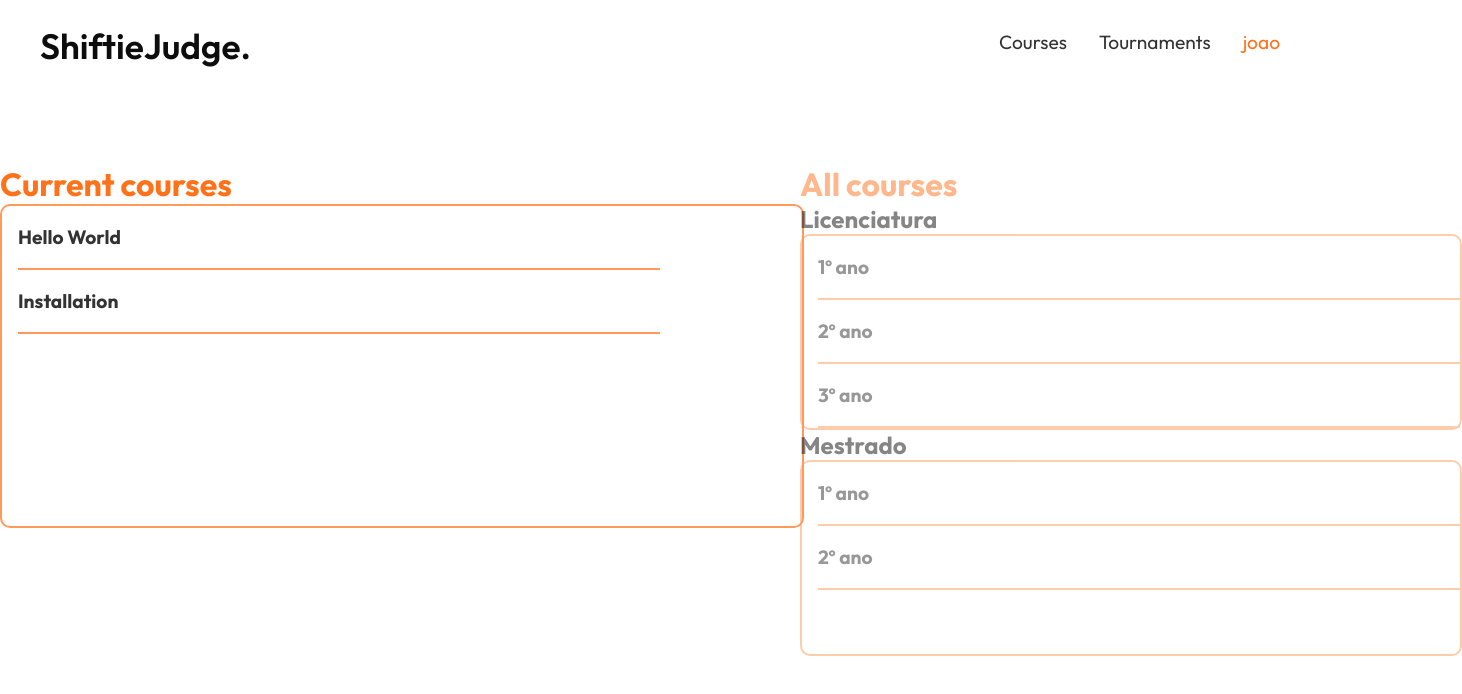
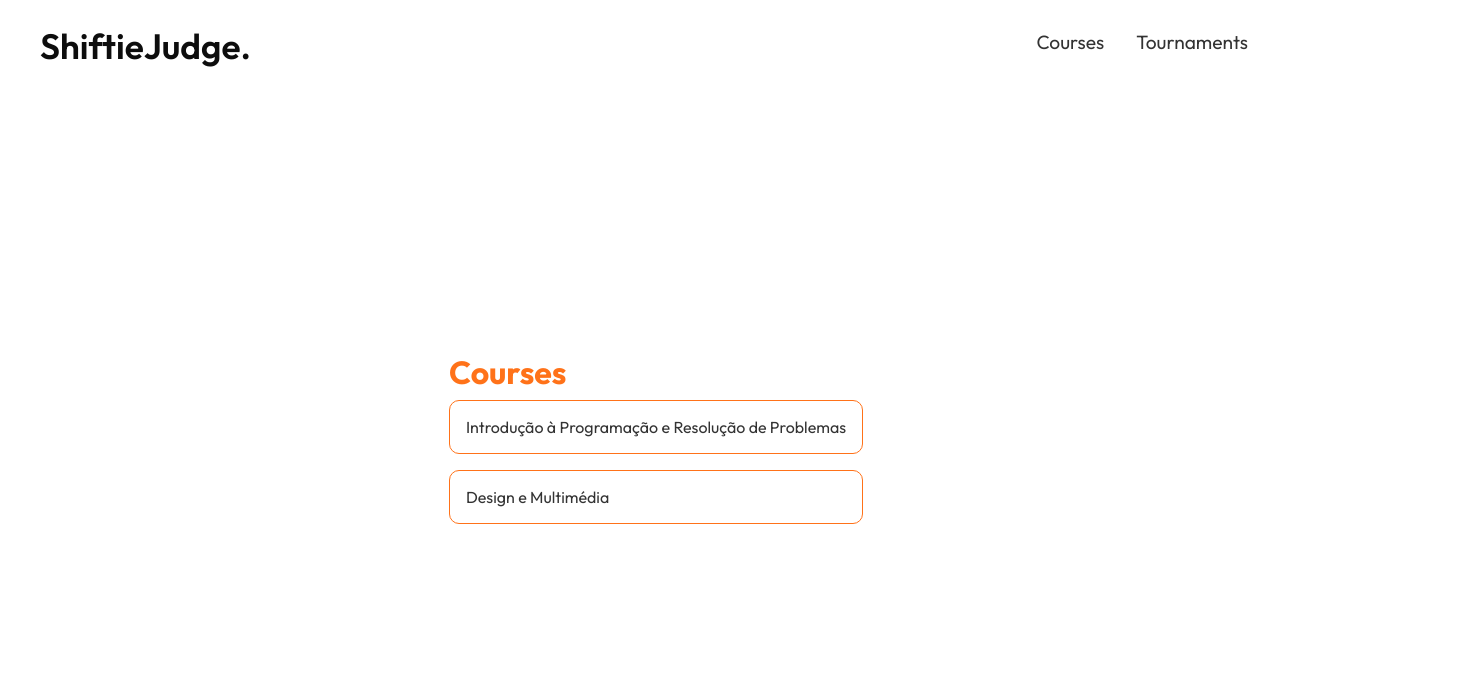
Before and after one commit to SamuelCarinhas/shiftie-judge, a React (Vite) app in the folder frontend/: page /courses in a window 1280 px wide. Shown: the top 694 px of the page, 1462 px wide, since content can reach past the window. Built offline with nearby package versions, Linux system fonts and the light colour scheme.

Commit message:
Add Problem Page

```diff
--- a/frontend/src/components/Components.jsx
+++ b/frontend/src/components/Components.jsx
@@ -4,7 +4,6 @@ import Button from "./Buttons/Button";
 import Login from "./Login/Login";
 import LinkingButton from "./Buttons/LinkingButton";
 import Navbar from "./Navbar/Navbar";
-import List from "./List/List";
 
 
 export {
@@ -13,6 +12,5 @@ export {
     Button,
     LinkingButton,
     Login,
-    Navbar,
-    List
+    Navbar
 }
--- a/frontend/src/components/List/List.css
+++ /dev/null
@@ -1,42 +0,0 @@
-ul {
-    margin: 0;
-    padding: 0;
-    display: flex;
-    flex-direction: column;
-    justify-content: flex-start;
-    list-style-type: none;
-    height: inherit;
-    width: inherit;
-}
-
-li {
-    display: flex;
-    flex-direction: column;
-    height: 4rem;
-    width: inherit;
-}
-
-li:hover {
-    background-color: var(--ora2);
-    opacity: 50%;
-
-}
-
-li .itemLink {
-    display: flex;
-    height: inherit;
-    width: inherit;
-    color: var(--dark-gray1);
-    font-family: 'Outfit', sans-serif;
-    font-weight: 700;
-    font-size: 1.2rem;
-    text-decoration: none;
-    align-items: center;
-    padding-left: 1rem;
-}
-
-.bar {
-    width: 40rem;
-    border: 1px solid var(--ora2);
-    margin-left: 1rem;
-}
--- a/frontend/src/components/List/List.jsx
+++ /dev/null
@@ -1,36 +0,0 @@
-import React from "react";
-import { Link } from "react-router-dom";
-import { useState } from "react";
-import { useEffect } from "react";
-import "./List.css"
-
-function List(props) {
-    const [items, setItems] = useState([]);
-
-    useEffect(() => {
-        setItems(props.items);
-        console.log("hello");
-      }, []);
-
-    const addItem = () => {
-        const newItems = [...items, item.current.value]
-        setItems(() => newItems);
-    }
-
-    const displayItem = (item) => {
-        return (
-            <li key={item.id}>
-                <Link className="itemLink" to={item.link}>{item.name}</Link>
-                <div className="bar"></div>
-            </li>
-        );
-    }
-
-    return (
-        <ul className="listBlock">
-            {items.map(displayItem)}
-        </ul>
-    );
-}
-
-export default List;
--- a/frontend/src/components/Navbar/Navbar.css
+++ b/frontend/src/components/Navbar/Navbar.css
@@ -1,5 +1,5 @@
 .navbar {
-    margin-top: 1rem;
+    margin: 1rem 0 1rem 0;
     width: 100%;
     display: flex;
     flex-direction: row;
--- a/frontend/src/main.jsx
+++ b/frontend/src/main.jsx
@@ -1,16 +1,17 @@
 import React from 'react'
 import ReactDOM from 'react-dom/client'
-import { LandingPage, LoginPage, AllCoursesPage, DecisionPage } from './pages/Pages'
+import { LandingPage, LoginPage, AllCoursesPage, DecisionPage, ProblemPage } from './pages/Pages'
 import './index.css'
 import { BrowserRouter, Route, Routes } from "react-router-dom"
 
 ReactDOM.createRoot(document.getElementById('root')).render(
   <BrowserRouter>
     <Routes>
-      <Route path="/" element={<LandingPage/>}/>
-      <Route path="/login" element={<LoginPage/>}/>
-      <Route path="/courses" element={<AllCoursesPage/>}/>
-      <Route path="/menu" element={<DecisionPage/>}/>
+        <Route path="/" element={<LandingPage/>}/>
+        <Route path="/login" element={<LoginPage/>}/>
+        <Route path="/courses" element={<AllCoursesPage/>}/>
+        <Route path="/menu" element={<DecisionPage/>}/>
+        <Route path="/problem" element={<ProblemPage />}/>
     </Routes>
   </BrowserRouter>,
 )
--- a/frontend/src/pages/AllCoursesPage/AllCoursesPage.css
+++ b/frontend/src/pages/AllCoursesPage/AllCoursesPage.css
@@ -1,38 +1,27 @@
 .courses-body {
+    height: 100%;
+    width: 100%;
     display: flex;
-    flex-direction: row;
-    justify-content:space-around;
-    padding-top: 6rem;
+    flex-direction: column;
+    align-items: center;
+    justify-content: center;
 }
 
-.courses-body .sect {
-    display: flex;
-    flex-direction: column;
-    justify-content: flex-start;
-    width: 50rem;
-    height: 50rem;
-}
-
-.courses-body .sect .title {
+.courses-body .title {
     color: var(--ora);
 }
 
-.courses-body .sect .list {
-    width: inherit;
+.courses-body .list {
+    margin-left: 2rem;
     display: flex;
-    justify-content: flex-start;
-    border: 0.15rem solid var(--ora2);
-    border-radius: 10px;
+    flex-direction: column;
 }
 
-.courses-body .sect .left-list {
-    height: 20rem;
+.courses-body .list .course-link {
+    border: 1px solid var(--ora);
+    margin: 0.5rem 0 0.5rem 0;
+    padding: 1rem;
+    border-radius: 10px;
+    text-decoration: none;
+    color: var(--dark-gray1);
 }
-
-.courses-body .sect .right-list {
-    height: 12rem;
-}
-
-.courses-body .sect .right {
-    opacity: 50%;
-}
--- a/frontend/src/pages/AllCoursesPage/AllCoursesPage.jsx
+++ b/frontend/src/pages/AllCoursesPage/AllCoursesPage.jsx
@@ -1,12 +1,12 @@
 import React, { useState } from "react";
-import { Logo, Navbar, List } from "../../components/components.jsx"
+import { Logo, Navbar } from "../../components/components.jsx"
 import "./AllCoursesPage.css"
 import { Link } from "react-router-dom";
 import "./AllCoursesPage.css"
 
 const currentCourses = [
-    {id: 1, name: 'Hello World', link: '/courses/1'},
-    {id: 2, name: 'Installation', link: '/courses/1'}
+    {id: 1, name: 'Introdução à Programação e Resolução de Problemas', link: '/courses/1'},
+    {id: 2, name: 'Design e Multimédia', link: '/courses/1'}
 ];
 
 const allCourses = [
@@ -30,34 +30,21 @@ const allCourses = [
 function CoursesPage() {
 
     return(
-        <>
-            <Navbar courses_link="/courses" tournaments_link="/tournaments" username="joao"/>
+        <div className="app">
+            <Navbar />
             <div className="courses-body">
-                <div className="left sect">
-                    <h1 className="left title">Current courses</h1>
-                    <div className="left list left-list">
-                        <List items={currentCourses}/>
-                    </div>
-                </div>
-                <div className="right sect">
-                    <h1 className="right title">All courses</h1>
-                    <div>
-                        {
-                            allCourses.map((degree, index) => {
-                                return <div key={index}>
-                                <h2 className="right">{degree.name}</h2>
-                                <div className="right list right-list">
-                                    <List items={degree.courses}/>
-                                </div>
-                                </div>
-                            })
-                        }
-                    </div>
-
-
+                <div className="list">
+                    <h1 className="title">Courses</h1>
+                    {
+                        currentCourses.map(course =>
+                            <Link key={course.id} className="course-link" to="/teste">
+                                {course.name}
+                            </Link>
+                        )
+                    }
                 </div>
             </div>
-        </>
+        </div>
 
     );
 }
--- a/frontend/src/pages/Pages.jsx
+++ b/frontend/src/pages/Pages.jsx
@@ -2,10 +2,12 @@ import LandingPage from "./LandingPage/LandingPage";
 import LoginPage from "./LoginPage/LoginPage";
 import AllCoursesPage from "./AllCoursesPage/AllCoursesPage"
 import DecisionPage from "./DecisionPage/DecisionPage";
+import ProblemPage from "./ProblemPage/ProblemPage.jsx";
 
 export {
     LandingPage,
     LoginPage,
     AllCoursesPage,
-    DecisionPage
+    DecisionPage,
+    ProblemPage
 }
--- /dev/null
+++ b/frontend/src/pages/ProblemPage/ProblemPage.css
@@ -0,0 +1,53 @@
+.problem-page {
+    height: 100%;
+    width: 100%;
+    display: flex;
+    flex-direction: row;
+}
+
+.problem-page .description {
+    width: 50%;
+    height: 100%;
+    padding: 0 2rem 0 2rem;
+}
+
+.problem-page .editor {
+    width: 50%;
+    height: 100%;
+    padding: 0 2rem 0 2rem;
+    background-color: var(--dark-gray1);
+    border-radius: 10px;
+}
+
+.problem-page .title h1 {
+    color: var(--dark-gray1);
+}
+
+.problem-page .title h2 {
+    color: var(--ora);
+}
+
+.problem-page .title {
+    display: flex;
+    width: 100%;
+    justify-content: space-between;
+}
+
+.problem-page .description .item {
+    margin-top: 2rem;
+}
+
+.problem-page .description a {
+    margin-right: 1rem;
+    border: 1px solid var(--ora);
+    padding: 0.4rem;
+    border-radius: 6px;
+    font-size: 0.9rem;
+    text-decoration: none;
+    color: var(--dark-gray1);
+}
+
+.problem-page .description a:hover {
+    background-color: var(--ora);
+    color: var(--white);
+}
--- /dev/null
+++ b/frontend/src/pages/ProblemPage/ProblemPage.jsx
@@ -0,0 +1,41 @@
+import './ProblemPage.css'
+import {Navbar} from "../../components/Components.jsx";
+import {Link} from "react-router-dom";
+
+function ProblemPage() {
+    return (
+        <div className="app">
+            <Navbar />
+
+            <div className="problem-page">
+                <div className="description">
+                    <div className="title">
+                        <h2>Project Name</h2>
+                        <h3>IPRP</h3>
+                    </div>
+                    <div className="item options">
+                        <Link to="/prev">Previous Project</Link>
+                        <Link to="/next">Next Project</Link>
+                    </div>
+                    <div className="item guidelines">
+                        <h2>Guidelines</h2>
+                        <p>Lorem ipsum dolor sit amet, consectetur adipiscing elit. Ut et massa mi. Aliquam in hendrerit urna. Pellentesque sit amet sapien fringilla, mattis ligula consectetur, ultrices mauris. Maecenas vitae mattis tellus. Nullam quis imperdiet augue. Vestibulum auctor ornare leo, non suscipit magna interdum eu. Curabitur pellentesque nibh nibh, at maximus ante fermentum sit amet. Pellentesque commodo lacus at sodales sodales. </p>
+                    </div>
+                    <div className="item input">
+                        <h2>Input</h2>
+                        <p>Lorem ipsum dolor sit amet, consectetur adipiscing elit. Ut et massa mi. Aliquam in hendrerit urna. Pellentesque sit amet sapien fringilla, mattis ligula consectetur, ultrices mauris. Maecenas vitae mattis tellus. </p>
+                    </div>
+                    <div className="item output">
+                        <h2>Output</h2>
+                        <p>Lorem ipsum dolor sit amet, consectetur adipiscing elit. Ut et massa mi. Aliquam in hendrerit urna. Pellentesque sit amet sapien fringilla, mattis ligula consectetur, ultrices mauris. Maecenas vitae mattis tellus. </p>
+                    </div>
+                </div>
+                <div className="editor">
+
+                </div>
+            </div>
+        </div>
+    )
+}
+
+export default ProblemPage;
```
